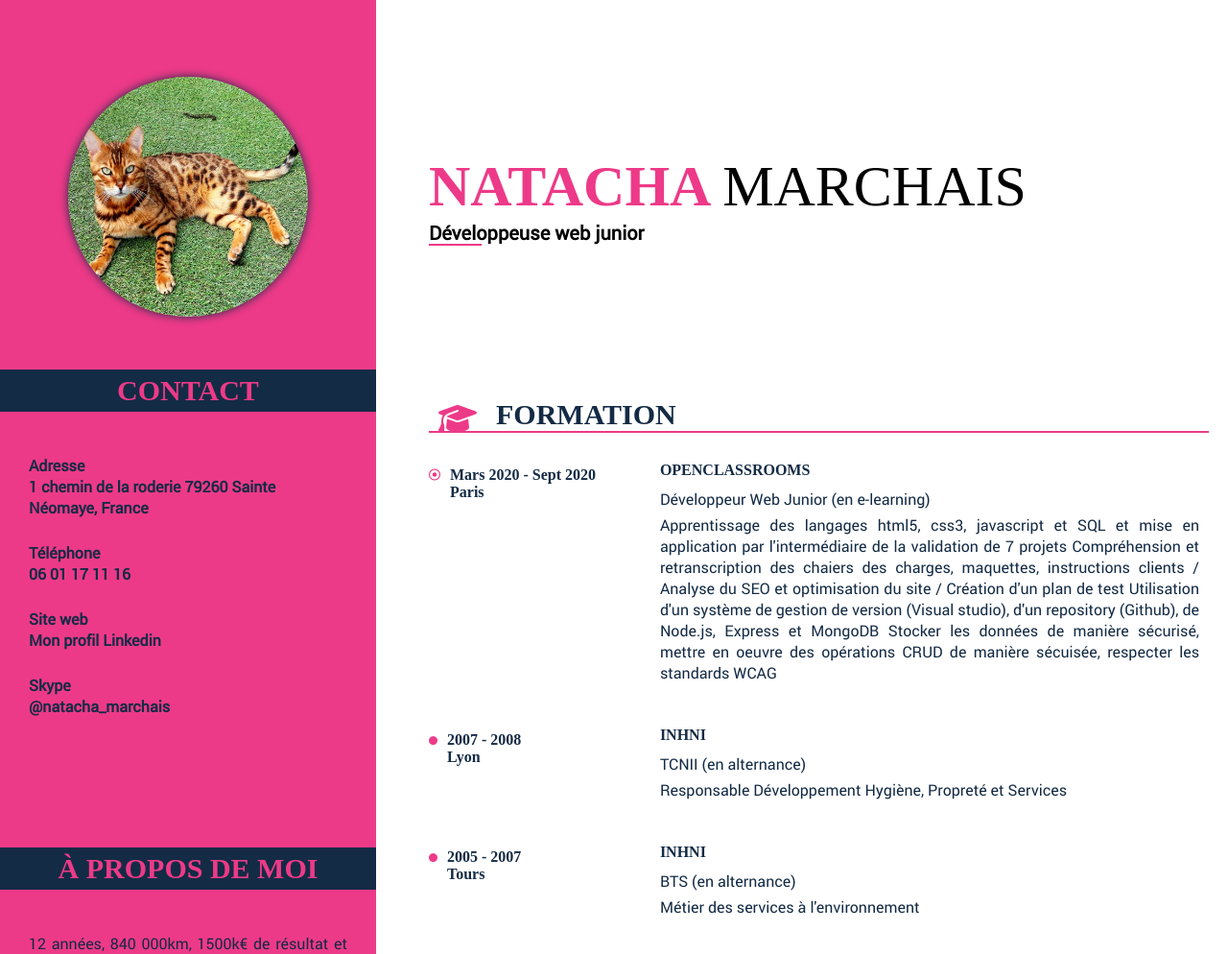
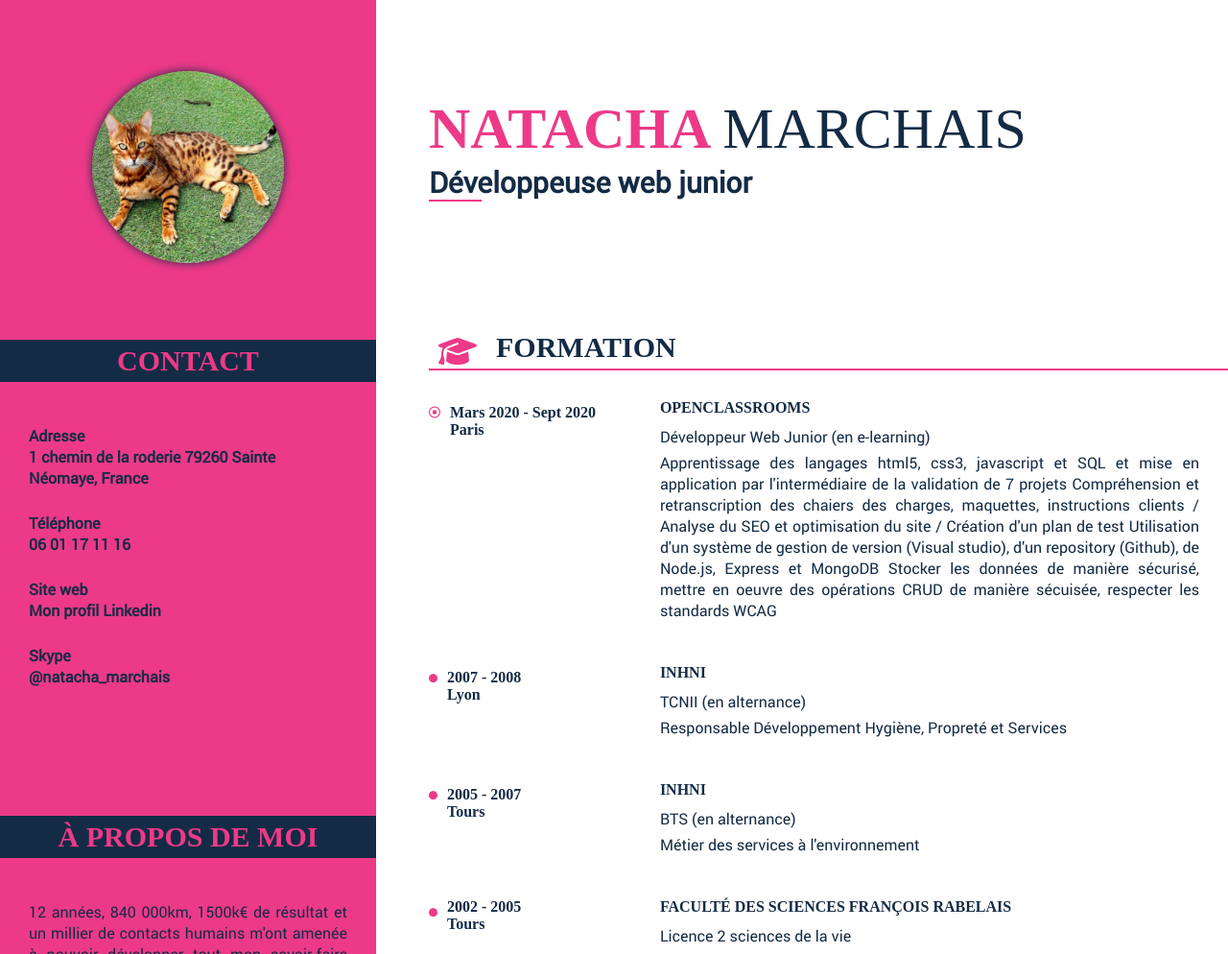
Before and after one commit to gachetmarchais/cv-natacha-gachet, a plain HTML site: page index.html in a window 1280 px wide. Shown: the top 994 px of the page at 96% size. Drawn offline with Linux system fonts and the light colour scheme; files whose address does not match are found by name; a web font is replaced by a local one.

Commit message:
correction pour soutenance v0

```diff
--- a/index.html
+++ b/index.html
@@ -11,31 +11,31 @@
 </head>
 
     <body id="body">
-    		<header id="header">
-	                <div class="photo">
-	                    <a href="images/bengal_big.jpg"><img src="images/bengal.jpg" alt="photo de Bengal" class="bengal"/></a>
-	                </div>
-	                <div class="title">
-	                    <h1><span id="first-name">NATACHA</span> <span id="last-name">MARCHAIS</span></h1>
-	                    <p id="job">Développeuse web junior</p>
-	                </div>
-    		</header>
-
     		<main id="main">
 				<section id="left-box">
-
+					<div class="photo">
+						<a href="images/bengal_big.jpg"><img src="images/bengal.jpg" alt="photo de Bengal" class="bengal" /></a>
+					</div>
 					<!-- left box - Contact -->
 					<div class="contact">
 						<h3>contact</h3>
 						<div class="p-contact">
-	                        <p>Adresse<br />
-	                        1 chemin de la roderie 79260 Sainte Néomaye, France</p>
-	                        <p>Téléphone<br>
-	                        06 01 17 11 16</p>
-	                        <p>Site web<br>
-	                        <a href="https://www.linkedin.com/in/natacha-gachet-marchais-webdeveloper/" title="linkedin" target="blank">Mon profil Linkedin</a></p>
-							<p>Skype<br>
-	                        <a href="https://join.skype.com/invite/pu7bWXwRbEpf " title="skype" target="blank">@natacha_marchais</a></p>
+							<p>
+								Adresse<br />
+								1 chemin de la roderie 79260 Sainte Néomaye, France
+							</p>
+							<p>
+								Téléphone<br>
+								06 01 17 11 16
+							</p>
+							<p>
+								Site web<br>
+								<a href="https://www.linkedin.com/in/natacha-gachet-marchais-webdeveloper/" title="linkedin" target="blank">Mon profil Linkedin</a>
+							</p>
+							<p>
+								Skype<br>
+								<a href="https://join.skype.com/invite/pu7bWXwRbEpf " title="skype" target="blank">@natacha_marchais</a>
+							</p>
 						</div>
 					</div>
 
@@ -64,6 +64,13 @@
 				</section>
 
 				<section id="right-box">
+
+					<header id="header">
+						<div class="title">
+							<h1><span id="first-name">NATACHA</span> <span id="last-name">MARCHAIS</span></h1>
+							<p id="job">Développeuse web junior</p>
+						</div>
+					</header>
 
 					<!-- section 1 - right box - Formation -->
 					<div class="training">
--- a/style-cv.css
+++ b/style-cv.css
@@ -19,7 +19,7 @@ body > * {
 }
 #main {
     display: flex;
-    flex-direction: column-reverse;
+    flex-direction: column;
 }
 *{
     margin: 0;
@@ -35,9 +35,7 @@ h3, #first-name, .picto, .double-point, .point, .left-article {
 .photo, .contact, .about, .spare-time, #job:after {
     background-color: #ed3a88;
 }
-.photo {
-    background-color: white;
-}
+
 h3 {
     background-color: #142B45;
 }
@@ -97,7 +95,7 @@ h1, h3, footer, h4 {
 h2 {
     border-bottom: 2px #ed3a88 solid;
 }
-h3 {
+h3, h2 {
     padding-top: 5px;
     padding-bottom: 5px;
 }
@@ -112,8 +110,11 @@ p {
     margin-top: 5px;
     margin-bottom: 5px;
 }
-.block {
+.block, #header  {
     margin-top: 30px;
+}
+#header {
+    margin-bottom: 50px;
 }
 .footer-left, .footer-right, .p-about, .p-contact {
     padding-top: 20px;
@@ -123,7 +124,6 @@ p {
 }
 h2{
     margin-top: 30px;
-    margin-right: 20px;
 }
 .p-contact p{
     padding-bottom: 20px;
@@ -146,7 +146,6 @@ h2{
     width: 200px;
     height: 200px;
     border: none;
-    -webkit-border-radius: 50%;
     border-radius: 50%;
     box-shadow: 0px 0px 10px #142B45;
 }
@@ -154,8 +153,6 @@ h2{
         /*icon spare-time*/
 .icon-left-box {
     border: 2px solid #142B45;
-    -moz-border-radius: 50%;
-    -webkit-border-radius: 50%;
     border-radius: 50%;
 }
 .fa-book {
@@ -212,180 +209,211 @@ h2{
 }
 
 /* RESPONSIVE TABLETTE */
-@media (min-width: 455px)  {
+@media (min-width: 455px) {
     .block, .p-left-article, .p-left-article {
         display: flex;
     }
+
     .block {
         flex-direction: initial;
     }
+
     .p-left-article, .p-left-article {
         flex-direction: column;
     }
+
     .left-article {
         width: 30%;
     }
+
     .right-article {
         width: 70%;
     }
+
     h4 {
         margin-top: 0px;
         margin-bottom: 10px;
     }
+
     h1 {
         font-size: 40px;
     }
+
     h3, h2 {
         font-size: 20px;
     }
+
     .location {
         padding-left: 0px;
     }
+
     .dated, .location {
         font-weight: normal;
     }
+
     .dated, .location, .bold, h4, .p-contact {
         font-weight: 600;
-    }
-    .title, .photo{
-        padding-top: 80px;
-        padding-bottom: 0px;
     }
 
 
 
+
+
     /* DESKTOP */
-@media(min-width: 871px)  {
-    body >*{
+    @media(min-width: 871px) {
+        body > * {
             max-width: 1900px;
         }
         /*flexbox & mise en page*/
         #main, .block, #left-box, .p-left-article {
             display: flex;
         }
+
         #right-box {
             float: right;
         }
+
         .picto, #left-box {
             float: left;
         }
+
         .p-left-article, #left-box {
             flex-direction: column;
         }
+
         #main, #header, .block {
             flex-direction: initial;
         }
+
         #right-box {
             display: block;
         }
+        /*.photo{
+            flex: 0.3 1 auto;
+        }*/
         .contact {
             flex: 0.6 1 auto;
         }
+
         .about {
             flex: 3 1 auto;
         }
+
         .spare-time {
             flex: 0.4 1 auto;
         }
 
         /*borders & width*/
-    .photo, #left-box {
+        #left-box {
             width: 32%;
         }
-    .title, #right-box {
+
+        #right-box {
             width: 68%;
         }
+
         .left-article {
             width: 30%;
         }
+
         .right-article {
             width: 70%;
         }
+
         .footer-left {
             width: 40%;
         }
+
         .footer-right {
             width: 60%;
         }
+
         .title {
-        padding-left: 55px;
-        margin-top: 80px;
+            margin-top: 70px;
+            margin-bottom: 80px;
         }
+
         #left-box {
             margin-right: 55px;
         }
+
         .p-contact, .p-about {
             padding-left: 30px;
             padding-right: 30px;
             padding-top: 40px;
         }
+
         .picto {
             margin-left: 10px;
             padding-top: 5px;
         }
+
         .right-article {
             margin-right: 30px;
-    }
-    h3 {
-        padding-top: 10px;
-        padding-bottom: 10px;
         }
         .double-point {
             margin-top: 5px;
         }
+
         .right-article, h4 {
             margin-bottom: 10px;
         }
+
         h4 {
             margin-top: 0px;
-    }
-    .point, .double-point, .location, .right-article {
-        padding-left: 0px;
-        padding-right: 0px;
-    }
-    #icon {
-        padding-top: 37px;
-    }
-    .recommendation {
-        margin-bottom: 20px;
-    }
-    .photo {
-        padding-bottom: 50px;
-    }
-
-
-            /*fonts & text*/
-    .dated, .location, h4, #left-box, #right-box {
-        font-size: 16px;
-    }
-    h1 {
-        font-size: 60px;
-    }
-    h2, h3 {
-        font-size: 30px;
-    }
-    h1, h2 {
-        text-align:initial;
-    }
-    .picto{
-        font-size: 16px;
-    }
-    .title {
-        text-align: left;
         }
         h3 {
             padding-top: 5px;
             padding-bottom: 5px;
         }
+
+        .point, .double-point, .location, .right-article {
+            padding-left: 0px;
+            padding-right: 0px;
+        }
+
+        #icon {
+            padding-top: 37px;
+        }
+
+        .recommendation {
+            margin-bottom: 20px;
+        }
+        .photo {
+            padding-top: 0px;
+            padding-bottom: 0px;
+        }
+            /*fonts & text*/
+        .dated, .location, h4, #left-box, #right-box {
+            font-size: 16px;
+        }
+
+        h1 {
+            font-size: 60px;
+        }
+
+        h2, h3, #job {
+            font-size: 30px;
+        }
+
+        h1, h2 {
+            text-align: initial;
+        }
+
+        .picto {
+            font-size: 16px;
+        }
+
+        .title {
+            text-align: left;
+        }
         .bengal {
-        width: 250px;
-        height: 250px;
+            width: 200px;
+            height: 200px;
         }
         /*colors*/
-    .photo {
-    background-color: #ed3a88;
-    }
          .left-article {
             color: #142B45;
         }
     }
+}
```
Lines whose indentation alone changed are shown as unchanged.
